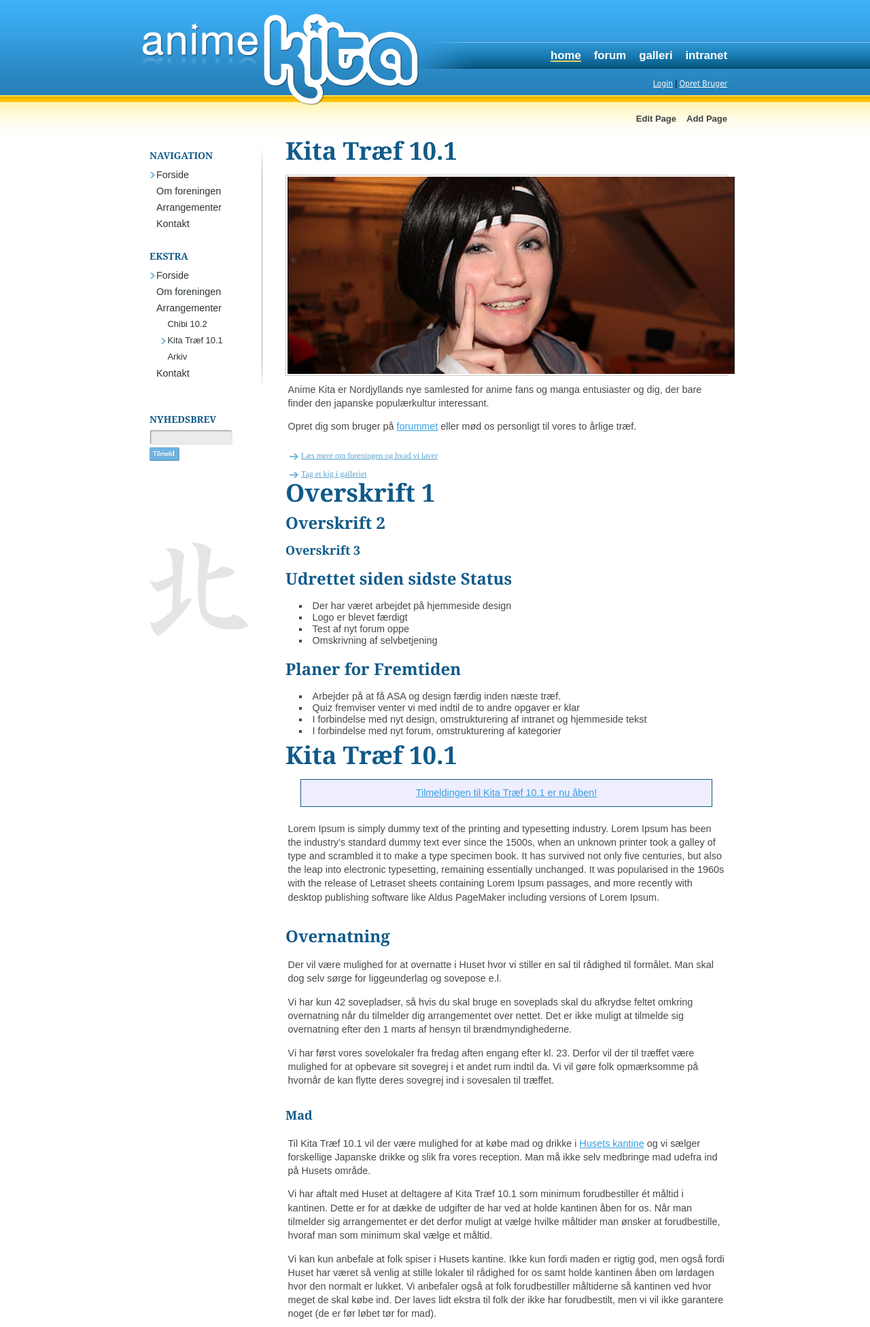
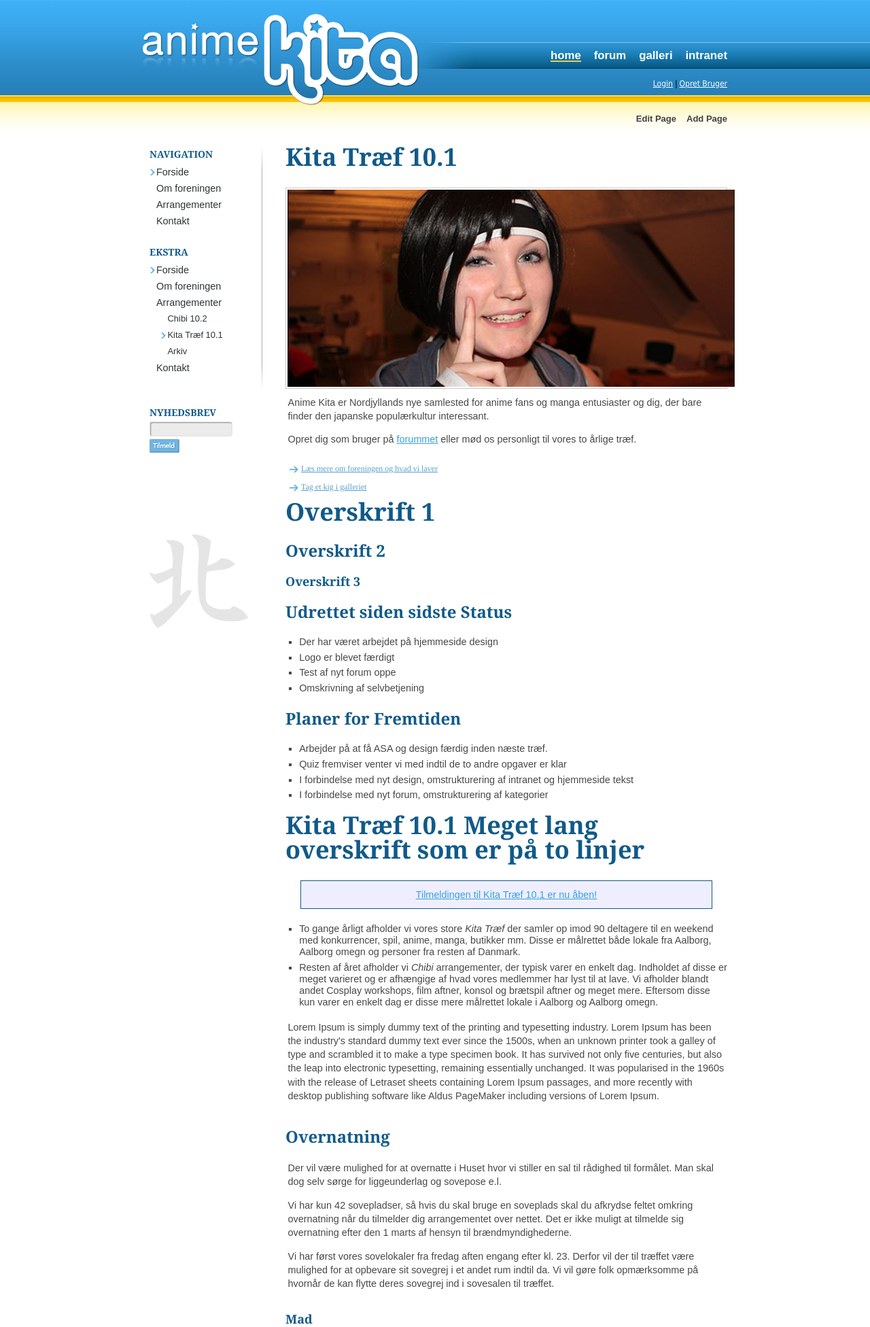
Before and after one commit to animekita/anime-kita-static, a PHP site: page / in a window 1280 px wide. Shown: the top 1952 px of the page at 68% size. Run offline with PHP 8.4, Linux system fonts and the light colour scheme.

Commit message:
Rettet manglende line-height på overskrifter der strækker sig over to linjer, tilføjet mere mellemrum mellem items i ordered og unordered lists samt sørget for at markeringen på lists placeres til venstre for selve tekst blokken.

```diff
--- a/css/base.css
+++ b/css/base.css
@@ -14,6 +14,7 @@ a, img {
 h1, h2, h3, h4 {
     font-family:Georgia, "Times New Roman", serif;
     color:#105A89;
+    line-height: 1em;
 }
 
 h1{
--- a/css/reset.css
+++ b/css/reset.css
@@ -109,7 +109,7 @@ ins{
 	text-decoration:overline;
 }
 ol{
-	list-style:inside decimal;
+	list-style:decimal;
 }
 p{
 	font-weight:300;
@@ -137,11 +137,14 @@ strong,b{
 	font-weight:700;
 }
 ul{
-	list-style:inside disc;
+	list-style:disc;
 }
 ul,ol{
 	margin:0 0 1.5em;
 	padding:0;
+}
+li {
+	margin-bottom: 0.4em;
 }
 li ul,li ol{
 	margin:0;
--- a/index.html
+++ b/index.html
@@ -114,9 +114,14 @@
 						<li>I forbindelse med nyt design, omstrukturering af intranet og hjemmeside tekst</li>
 						<li>I forbindelse med nyt forum, omstrukturering af kategorier</li>
 					</ul>
-<h1>Kita Træf 10.1</h1>
+<h1>Kita Træf 10.1 Meget lang overskrift som er på to linjer</h1>
 
 <p class="notice"><a href="#">Tilmeldingen til Kita Træf 10.1 er nu åben!</a></p>
+
+<ul>
+<li>To gange &aring;rligt afholder vi vores store <em>Kita Tr&aelig;f</em> der samler op imod 90 deltagere til en weekend med konkurrencer, spil, anime, manga, butikker mm. Disse er m&aring;lrettet b&aring;de lokale fra Aalborg, Aalborg omegn og personer fra resten af Danmark.</li>
+<li>Resten af &aring;ret afholder vi <em>Chibi</em> arrangementer, der typisk varer en enkelt dag. Indholdet af disse er meget varieret og er afh&aelig;ngige af hvad vores medlemmer har lyst til at lave. Vi afholder blandt andet Cosplay workshops, film aftner, konsol og br&aelig;tspil aftner og meget mere. Eftersom disse kun varer en enkelt dag er disse mere m&aring;lrettet lokale i Aalborg og Aalborg omegn.</li>
+</ul>
 
 <div><p>Lorem Ipsum is simply dummy text of the printing and typesetting industry. Lorem Ipsum has been the industry's standard dummy text ever since the 1500s, when an unknown printer took a galley of type and scrambled it to make a type specimen book. It has survived not only five centuries, but also the leap into electronic typesetting, remaining essentially unchanged. It was popularised in the 1960s with the release of Letraset sheets containing Lorem Ipsum passages, and more recently with desktop publishing software like Aldus PageMaker including versions of Lorem Ipsum.</p></div>
 <h2>Overnatning</h2>
```
